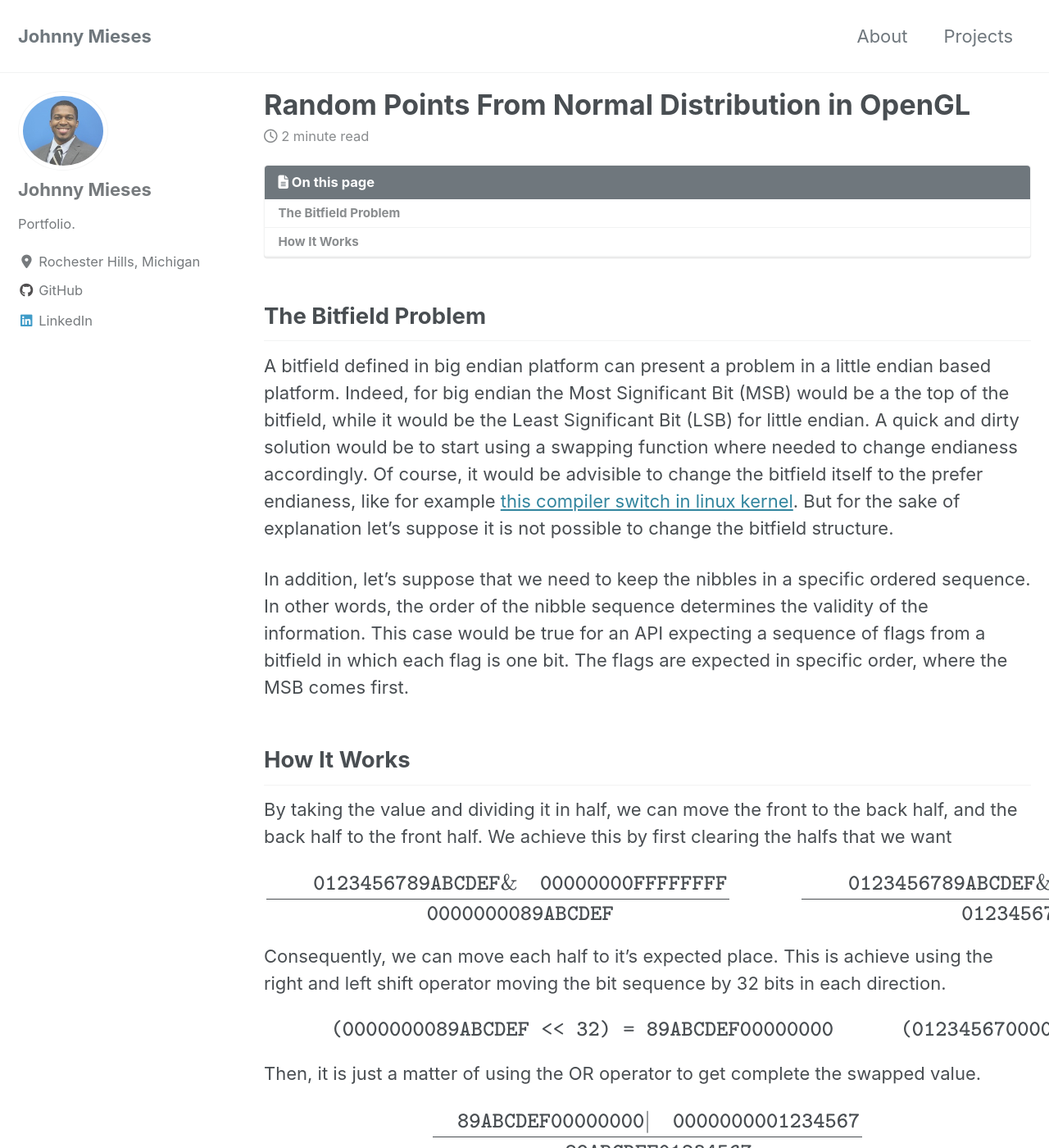
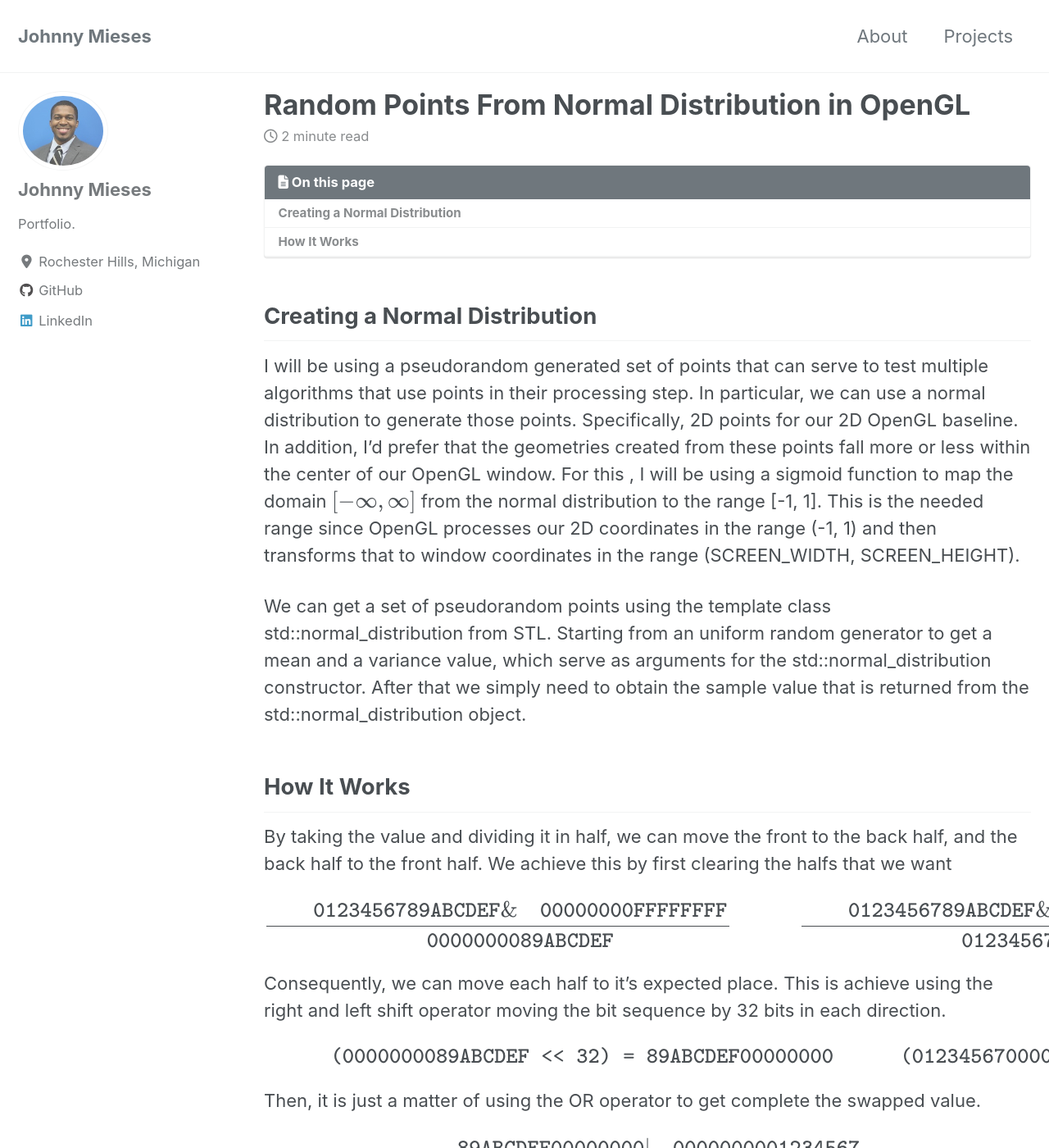
Before and after one commit to jmieses/jmportfolio.github.io, a Jekyll site: the page built from _posts/2020-04-10-Random-Points-From-Normal-Distribution-In-OpenGL.md, in a window 1280 px wide and 1400 px high. Shown: the whole window at 82% size. Built offline with Jekyll 4.4.1, drawn with Linux system fonts in a browser that asks for light colours; cached includes are drawn as plain includes; nearby versions of some CDN libraries; formulas are drawn with MathJax 3.

Commit message:
adding introduction text

```diff
--- a/_posts/2020-04-10-Random-Points-From-Normal-Distribution-In-OpenGL.md
+++ b/_posts/2020-04-10-Random-Points-From-Normal-Distribution-In-OpenGL.md
@@ -8,12 +8,12 @@ classes: wide
 ---
 
 
-## The Bitfield Problem
+## Creating a Normal Distribution
 
 
-A bitfield defined in big endian platform can present a problem in a little endian based platform. Indeed, for big endian the Most Significant Bit (MSB) would be a the top of the bitfield, while it would be the Least Significant Bit (LSB) for little endian. A quick and dirty solution would be to start using a swapping function where needed to change endianess accordingly. Of course, it would be advisible to change the bitfield itself to the prefer endianess, like for example [this compiler switch in linux kernel](http://lxr.linux.no/linux+v2.6.38/include/linux/ip.h). But for the sake of explanation let's suppose it is not possible to change the bitfield structure.
+I will be using a pseudorandom generated set of points that can serve to test multiple algorithms that use points in their processing step. In particular, we can use a normal distribution to generate those points. Specifically, 2D points for our 2D OpenGL baseline. In addition,  I’d prefer that the geometries created from these points fall more or less within the center of our OpenGL window. For this , I will be using a sigmoid function to map the domain $[-\infty, \infty]$ from the normal distribution to the range [-1, 1]. This is the needed range since OpenGL processes our 2D coordinates in the range (-1, 1) and then transforms that to window coordinates in the range (SCREEN_WIDTH, SCREEN_HEIGHT).
 
-In addition, let's suppose that we need to keep the nibbles in a specific ordered sequence. In other words, the order of the nibble sequence determines the validity of the information. This case would be true for an API expecting a sequence of flags from a bitfield in which each flag is one bit. The flags are expected in specific order, where the MSB comes first.
+We can get a set of pseudorandom points using the template class std::normal_distribution from STL. Starting from an uniform random generator to get a mean and a variance value, which serve as arguments for the std::normal_distribution constructor. After that we simply need to obtain the sample value that is returned from the std::normal_distribution object.
 
 
 ## How It Works
```
